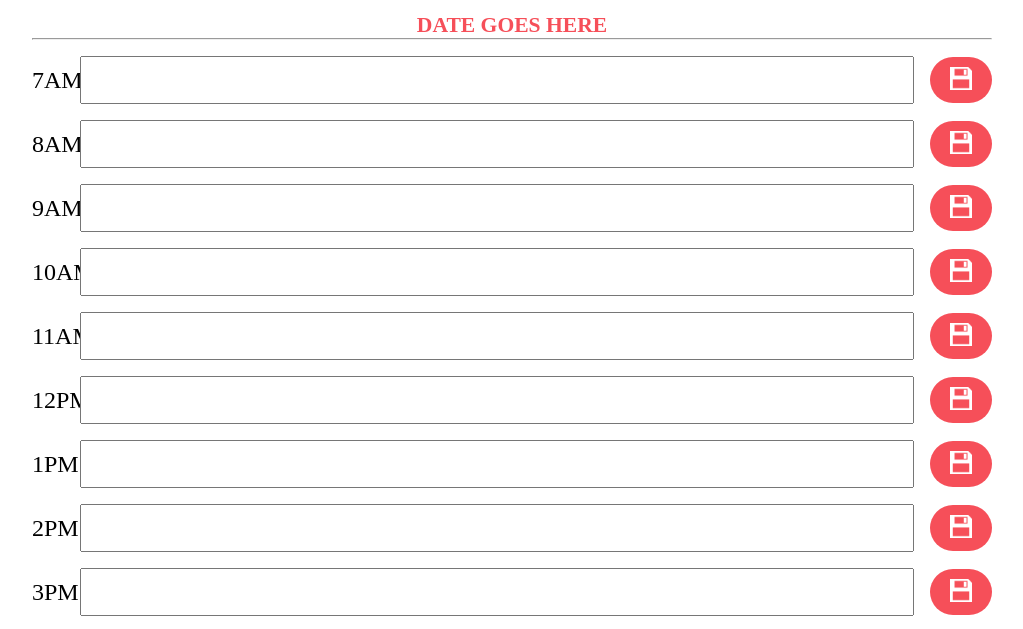
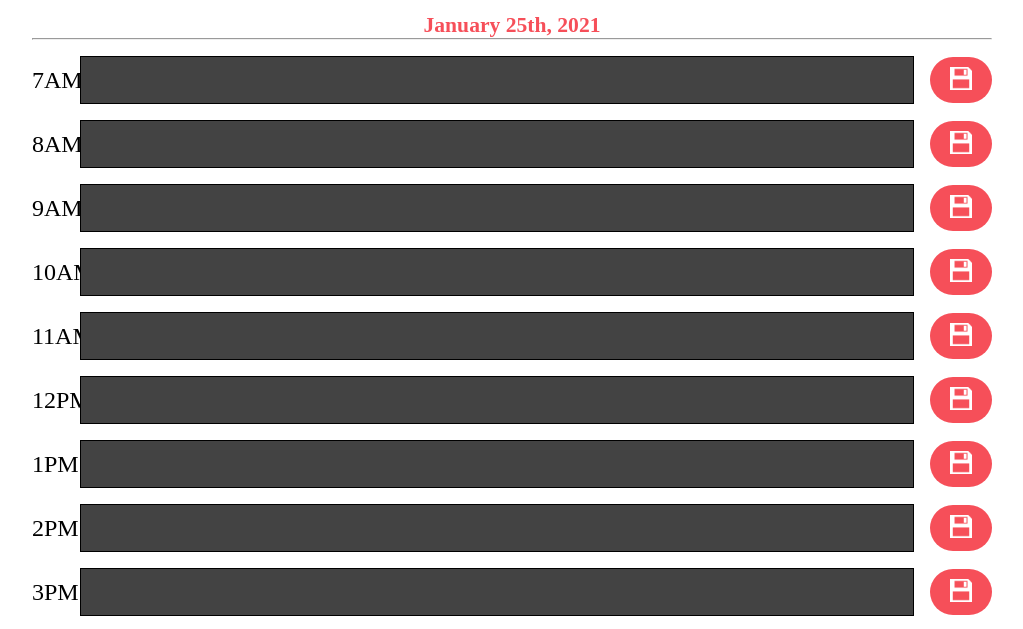
Before and after one commit to JaymanW/hw-week-five, a plain HTML site: page index.html in a window 1280 px wide. Shown: the part 136-765 px from the top of the page, without its empty margins (128-1151 px from the left). Drawn offline with nearby package versions, Linux system fonts and the light colour scheme; a web font is replaced by a local one.

Commit message:
working build 1

```diff
--- a/index.html
+++ b/index.html
@@ -11,7 +11,7 @@
         <div class="title-cnt">
             <h1 id="title">Work Day Planner</h1>
             <p id="subtitle">Visualize your work day</p>
-            <span id="date-display">DATE GOES HERE</span>
+            <span id="date-display"></span>
             <hr>
         </div>
 
--- a/main.js
+++ b/main.js
@@ -1,7 +1,8 @@
 $(document).ready(function() {
 
-    const list = $(".input-control").length;
-    let adjustedCurrentHour = 0;
+    const list = $(".savedText").length;
+    let adjustedCurrentHour = 13;
+    $("#date-display").text(moment().format('MMMM Do, YYYY'));
 
     const refreshTime = () => {
         const currentHour = parseInt(moment().format("h"));
@@ -11,21 +12,29 @@ $(document).ready(function() {
         } else {
             adjustedCurrentHour = currentHour;
         }
-        console.log(adjustedCurrentHour);
+        updateScheduleDisplay();
     }
 
-    // const updateScheduleDisplay = () => {
-    //     for (let i = 0; i < list.length; i++) {
-    //         const adjustedIndex = i + 6;
+    const updateScheduleDisplay = () => {
+        for (let i = 0; i < list; i++) {
+            const adjustedIndex = i + 7;
+            if (adjustedIndex < adjustedCurrentHour) {
+                $(`*[data-input=${adjustedIndex}]`).attr("class", "gray savedText");
+            } else if (adjustedIndex == adjustedCurrentHour) {
+                $(`*[data-input=${adjustedIndex}]`).attr("class", "active savedText");
+            } else {
+                $(`*[data-input=${adjustedIndex}]`).attr("class", "future savedText");
+            }
+        }
+    }
 
-    //     }
-    // }
+    setInterval(refreshTime, 60000);
 
     refreshTime();
 
     const refreshInputs = () => {
-        for (let i = 0; i <= $(".savedText").length; i++) {
-            const adjustedIndex = i + 6;
+        for (let i = 0; i < list; i++) {
+            const adjustedIndex = i + 7;
             const storedInput = localStorage.getItem("inputText" + adjustedIndex);
             $(`*[data-input=${adjustedIndex}]`).val(storedInput);
         }
@@ -44,6 +53,4 @@ $(document).ready(function() {
         refreshInputs();
     })
 
-    // moment().format('MMMM Do, YYYY');
-
 });
--- a/scss/style.scss
+++ b/scss/style.scss
@@ -10,6 +10,21 @@
 
 body {
     font-family: 'Imbue', serif;
+}
+
+.gray {
+    background: #434343;
+    border: 1px solid black;
+    // color: white;
+}
+
+.active {
+    // background: #B4005D;
+    border: 2px solid #f64f59;
+}
+
+.future {
+    border: 2px solid #000;
 }
 
 /* TITLE */
@@ -64,6 +79,7 @@ hr {
     .savedText {
         flex-grow: 1;
         height: 100%;
+        padding-left: 0.5rem;
     }
 
     .saveBtn {
```
Also changed, not shown: css/style.css, 1 other file.
